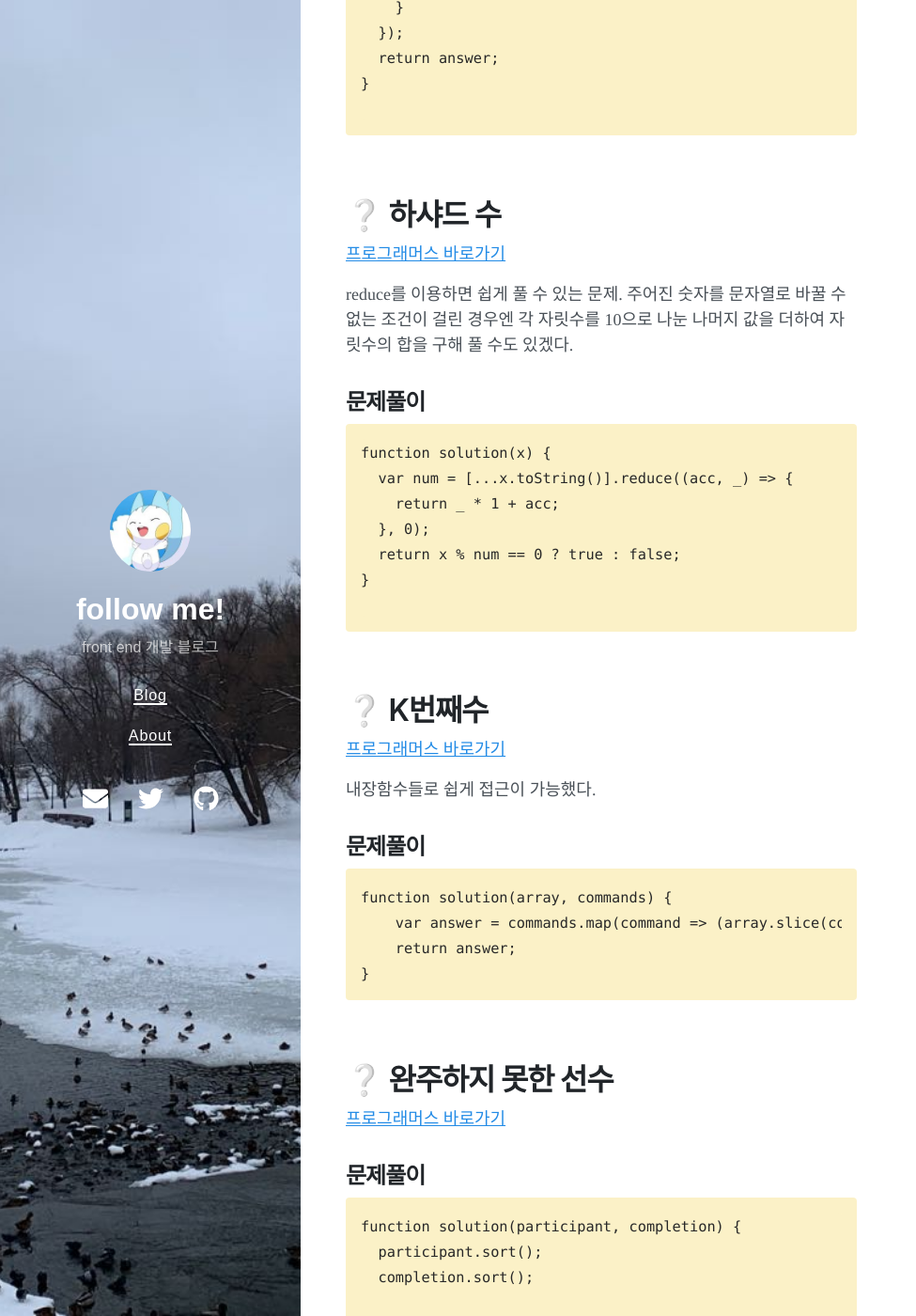
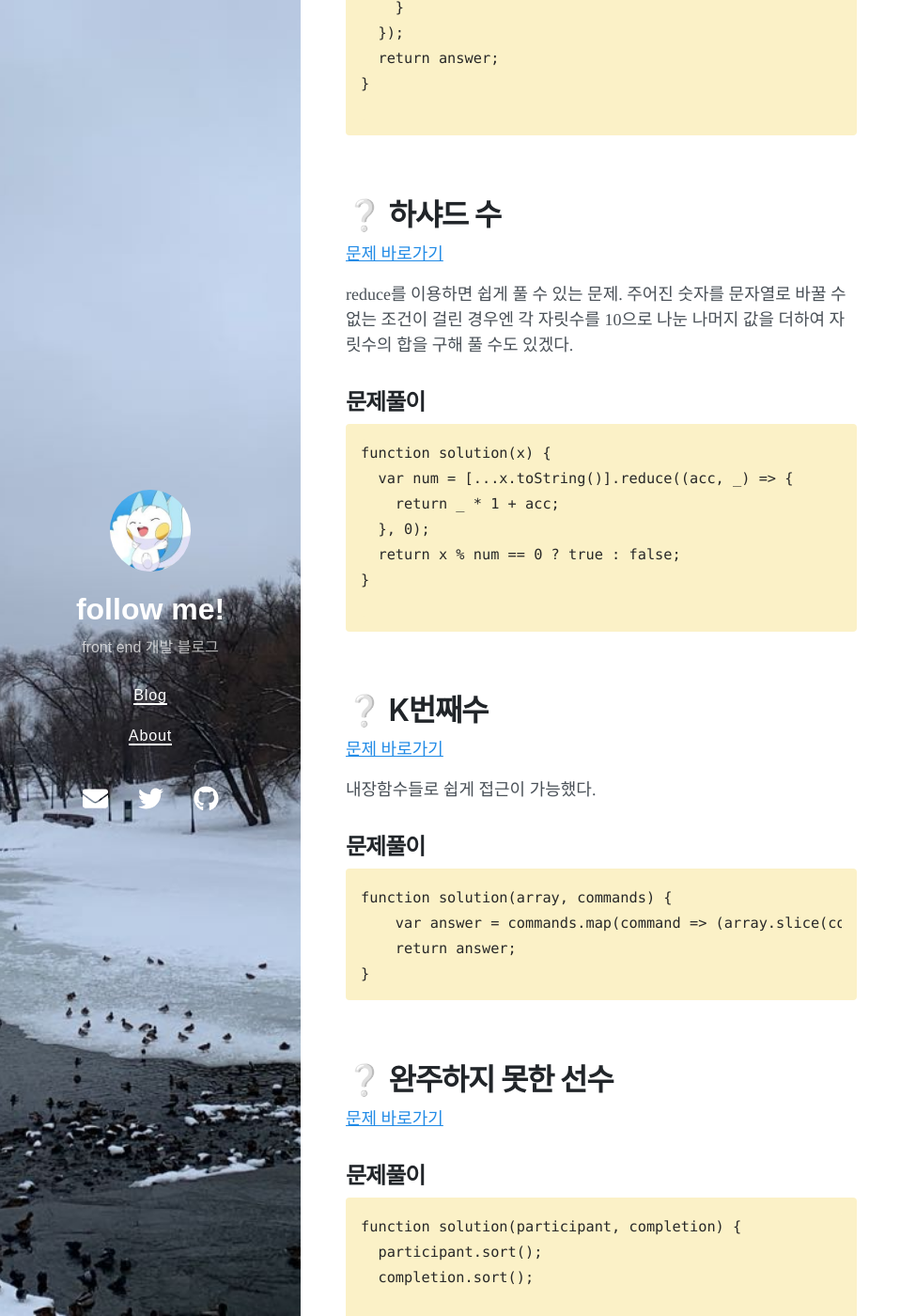
Before and after one commit to micmacbox/micmacbox.github.io, a Jekyll site: the page built from algorithm/_posts/2022-08-15-algorithm_study_week01.md, in a window 1280 px wide and 1400 px high, scrolled down 1625 px. Shown: the whole window at 94% size, without its empty margins (0-975 px from the left). Built offline with Jekyll 4.4.1, drawn with Linux system fonts in a browser that asks for light colours; nearby versions of some CDN libraries; some of the changed text lies outside the part shown.

Commit message:
post fix: 알고리즘 스터디 1주차

```diff
--- a/algorithm/_posts/2022-08-15-algorithm_study_week01.md
+++ b/algorithm/_posts/2022-08-15-algorithm_study_week01.md
@@ -9,7 +9,7 @@ date: 2022-08-15 01:00 +0800
 
 # ❔ 최대공약수와 최소공배수
 
-[프로그래머스 바로가기](https://school.programmers.co.kr/learn/courses/30/lessons/12940)
+[문제 바로가기](https://school.programmers.co.kr/learn/courses/30/lessons/12940)
 
 > 공약수(common divisor)란 두 수 이상의 여러 수의 공통된 약수를 의미한다.
 
@@ -43,7 +43,7 @@ function lcm(n, m) {
 
 # ❔ 문자열 내 마음대로 정렬하기
 
-[프로그래머스 바로가기](https://school.programmers.co.kr/learn/courses/30/lessons/12915)
+[문제 바로가기](https://school.programmers.co.kr/learn/courses/30/lessons/12915)
 
 분명 예전에 풀었던 문제였는데 내가 짠 코드도 기억이 안났다 왜 이렇게 짰더라?^^ㅋㅋ...
 String.prototype.charCodeAt() 으로 푸는 방법도 있고, 나는 n번째 문자 그대로를 비교하여 Boolean -> Num으로 리턴하여 풀었다.
@@ -72,7 +72,7 @@ function solution(strings, n) {
 
 # ❔ 하샤드 수
 
-[프로그래머스 바로가기](https://school.programmers.co.kr/learn/courses/30/lessons/12947)
+[문제 바로가기](https://school.programmers.co.kr/learn/courses/30/lessons/12947)
 
 reduce를 이용하면 쉽게 풀 수 있는 문제.
 주어진 숫자를 문자열로 바꿀 수 없는 조건이 걸린 경우엔 각 자릿수를 10으로 나눈 나머지 값을 더하여 자릿수의 합을 구해 풀 수도 있겠다.
@@ -93,7 +93,7 @@ function solution(x) {
 
 # ❔ K번째수
 
-[프로그래머스 바로가기](https://school.programmers.co.kr/learn/courses/30/lessons/42748)
+[문제 바로가기](https://school.programmers.co.kr/learn/courses/30/lessons/42748)
 
 내장함수들로 쉽게 접근이 가능했다.
 
@@ -110,7 +110,7 @@ function solution(array, commands) {
 
 # ❔ 완주하지 못한 선수
 
-[프로그래머스 바로가기](https://school.programmers.co.kr/learn/courses/30/lessons/42576)
+[문제 바로가기](https://school.programmers.co.kr/learn/courses/30/lessons/42576)
 
 ## 문제풀이
 
@@ -129,7 +129,7 @@ function solution(participant, completion) {
 
 # ❔ 폰켓몬
 
-[프로그래머스 바로가기](https://school.programmers.co.kr/learn/courses/30/lessons/1845)
+[문제 바로가기](https://school.programmers.co.kr/learn/courses/30/lessons/1845)
 
 배열 nums에서 중복값을 제거한 사이즈를 s라고 할 때
 최대 값은 nums의 2분의 1이기 때문에 nums의 반값이 s보다 같거나 클 경우 s를 리턴 해주었다.
```
